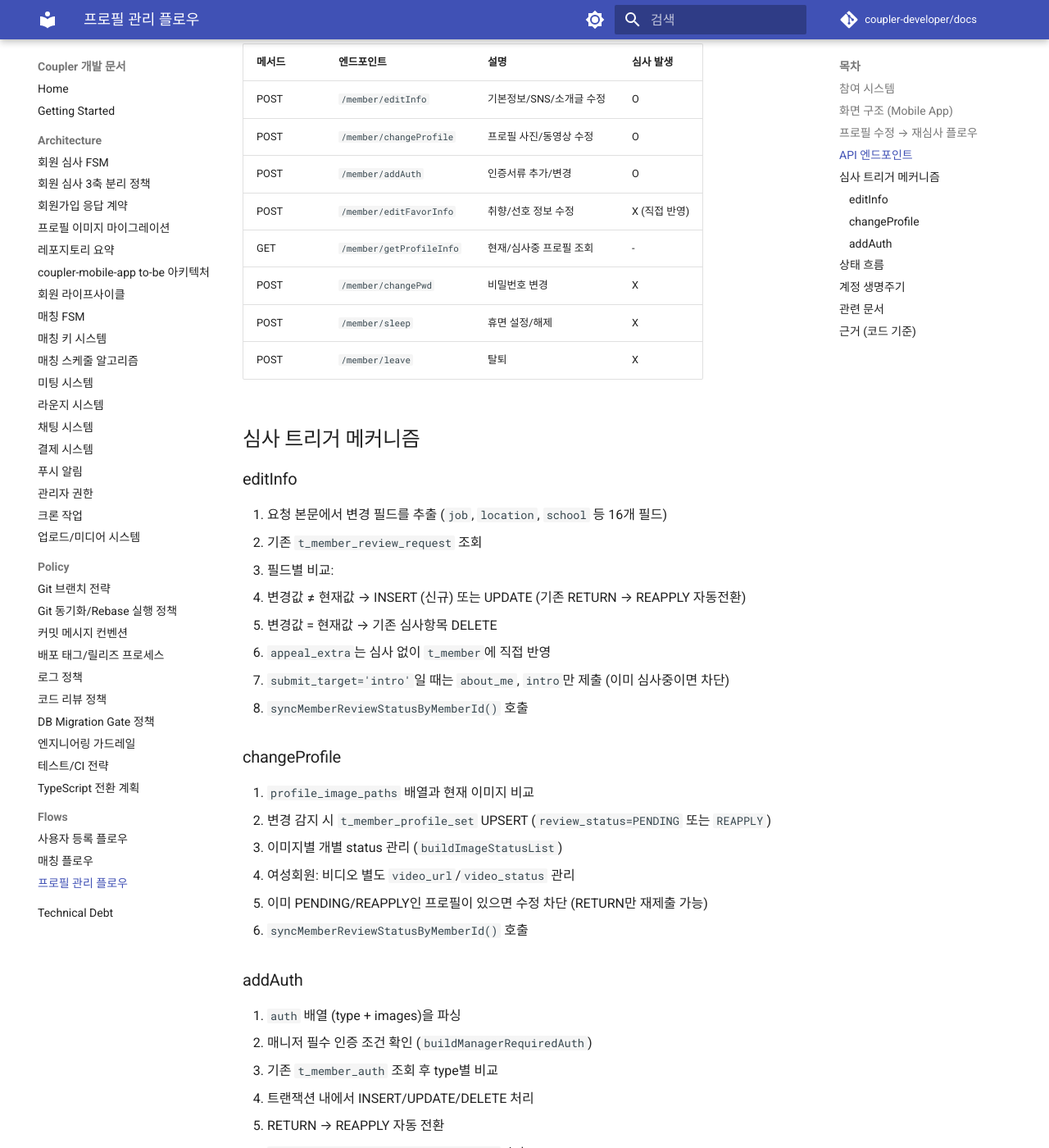
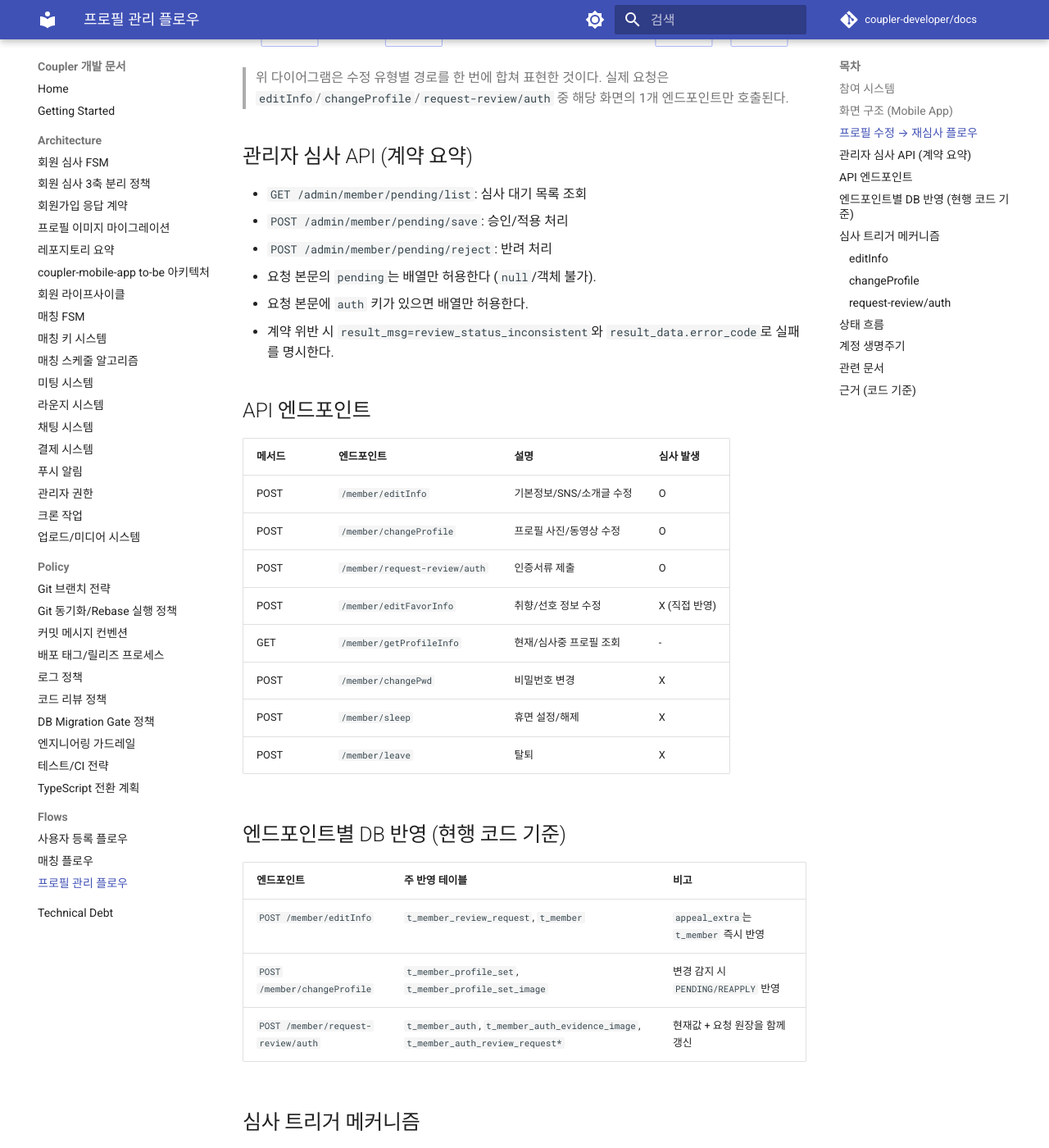
Before and after one commit to coupler-developer/docs, an MkDocs documentation site: the page built from content/flows/cross-project/profile-management-flow.md, in a window 1280 px wide and 1400 px high, scrolled down 1337 px. Shown: the whole window at 82% size. Built offline with MkDocs 1.6.1 and Material for MkDocs 9.7.7, drawn with Linux system fonts in a browser that asks for light colours; comment, search, counter and statistics services are not loaded; some of the changed text lies outside the part shown.

Commit message:
docs: align review policy and profile/signup flows

````diff
--- a/content/flows/cross-project/profile-management-flow.md
+++ b/content/flows/cross-project/profile-management-flow.md
@@ -37,8 +37,13 @@ sequenceDiagram
     participant DB as MySQL
     participant Admin as Admin Web
 
-    App->>API: POST /member/editInfo (또는 changeProfile, addAuth)
+    App->>API: POST /member/editInfo
     API->>DB: INSERT/UPDATE t_member_review_request
+    App->>API: POST /member/changeProfile
+    API->>DB: INSERT/UPDATE t_member_profile_set, t_member_profile_set_image
+    App->>API: POST /member/request-review/auth
+    API->>DB: INSERT/UPDATE t_member_auth, t_member_auth_evidence_image
+    API->>DB: INSERT/UPDATE t_member_auth_review_request*
     API->>API: syncMemberReviewStatusByMemberId()
     API->>DB: SELECT v_member_review_status (승격 조건 판정)
     API-->>App: { result_code: 0 }
@@ -46,10 +51,23 @@ sequenceDiagram
 
     Admin->>API: GET /admin/member/pending/list
     API-->>Admin: 심사 대기 목록
-    Admin->>API: POST /admin/member/pending/save
-    API->>DB: UPDATE t_member_review_request (APPROVED/RETURN)
+    Admin->>API: POST /admin/member/pending/save 또는 /admin/member/pending/reject
+    API->>DB: UPDATE t_member_review_request/t_member_profile_set/t_member_auth_review_request*
+    API->>DB: UPDATE t_member_auth* (인증 반영 필요 시)
     API->>API: syncMemberReviewStatusByMemberId()
 ```
+
+> 위 다이어그램은 수정 유형별 경로를 한 번에 합쳐 표현한 것이다.
+> 실제 요청은 `editInfo`/`changeProfile`/`request-review/auth` 중 해당 화면의 1개 엔드포인트만 호출된다.
+
+## 관리자 심사 API (계약 요약)
+
+- `GET /admin/member/pending/list`: 심사 대기 목록 조회
+- `POST /admin/member/pending/save`: 승인/적용 처리
+- `POST /admin/member/pending/reject`: 반려 처리
+- 요청 본문의 `pending`는 배열만 허용한다 (`null`/객체 불가).
+- 요청 본문에 `auth` 키가 있으면 배열만 허용한다.
+- 계약 위반 시 `result_msg=review_status_inconsistent`와 `result_data.error_code`로 실패를 명시한다.
 
 ## API 엔드포인트
 
@@ -57,12 +75,20 @@ sequenceDiagram
 | ------ | ---------------------- | ---------------------- | --------- |
 | POST   | `/member/editInfo`     | 기본정보/SNS/소개글 수정 | O         |
 | POST   | `/member/changeProfile`| 프로필 사진/동영상 수정   | O         |
-| POST   | `/member/addAuth`      | 인증서류 추가/변경        | O         |
+| POST   | `/member/request-review/auth` | 인증서류 제출 | O |
 | POST   | `/member/editFavorInfo`| 취향/선호 정보 수정       | X (직접 반영) |
 | GET    | `/member/getProfileInfo`| 현재/심사중 프로필 조회  | -         |
 | POST   | `/member/changePwd`    | 비밀번호 변경            | X         |
 | POST   | `/member/sleep`        | 휴면 설정/해제           | X         |
 | POST   | `/member/leave`        | 탈퇴                    | X         |
+
+## 엔드포인트별 DB 반영 (현행 코드 기준)
+
+| 엔드포인트 | 주 반영 테이블 | 비고 |
+| --- | --- | --- |
+| `POST /member/editInfo` | `t_member_review_request`, `t_member` | `appeal_extra`는 `t_member` 즉시 반영 |
+| `POST /member/changeProfile` | `t_member_profile_set`, `t_member_profile_set_image` | 변경 감지 시 `PENDING/REAPPLY` 반영 |
+| `POST /member/request-review/auth` | `t_member_auth`, `t_member_auth_evidence_image`, `t_member_auth_review_request*` | 현재값 + 요청 원장을 함께 갱신 |
 
 ## 심사 트리거 메커니즘
 
@@ -86,25 +112,28 @@ sequenceDiagram
 5. 이미 PENDING/REAPPLY인 프로필이 있으면 수정 차단 (RETURN만 재제출 가능)
 6. `syncMemberReviewStatusByMemberId()` 호출
 
-### addAuth
+### request-review/auth
 
 1. `auth` 배열 (type + images)을 파싱
 2. 매니저 필수 인증 조건 확인 (`buildManagerRequiredAuth`)
-3. 기존 `t_member_auth` 조회 후 type별 비교
-4. 트랜잭션 내에서 INSERT/UPDATE/DELETE 처리
-5. RETURN → REAPPLY 자동 전환
-6. `syncMemberReviewStatusByMemberId()` 호출
+3. 기존 `t_member_auth`/`t_member_auth_evidence_image` 조회 후 type별 비교
+4. 트랜잭션 내에서 `t_member_auth` 및 증빙 이미지 INSERT/UPDATE/DELETE 처리
+5. 변경분을 기준으로 `t_member_auth_review_request*` 원장을 UPSERT(또는 활성 요청 CANCELLED)
+6. `RETURN` 재제출 시 요청 원장(`request_status`)을 `REAPPLY` 전이로 기록
+7. 서버가 `member.status`에서 `request_origin`을 계산하고 `syncMemberReviewStatusByMemberId()` 호출
 
 ## 상태 흐름
 
 ```
 프로필 수정 제출
     ↓
-[PENDING/REAPPLY] t_member_review_request / t_member_profile_set / t_member_auth
+[PENDING/REAPPLY] t_member_review_request / t_member_profile_set / t_member_auth_review_request*
+    ↓
+[현재값 반영] t_member_auth* (인증 제출/심사 처리 시 동기 반영)
     ↓ syncMemberReviewStatusByMemberId()
 [v_member_review_status 기준 상태 산출]
     ↓ (관리자 심사)
-[APPROVED] → v_member_review_status에 반영
+[APPROVED] → 인증 현재값(`t_member_auth*`) 반영 + v_member_review_status 반영
 [RETURN] → 앱에서 반려 항목 표시, 재수정 유도 (REAPPLY로 재제출)
 ```
 
@@ -123,6 +152,7 @@ sequenceDiagram
 ## 관련 문서
 
 - [회원 심사 FSM](../../architecture/member-review-fsm.md)
+- [회원 심사 3축 분리 정책](../../architecture/member-review-axis-policy.md)
 - [회원 생명주기](../../architecture/member-lifecycle.md)
 - [사용자 등록 플로우](user-registration-flow.md)
 
````
Also changed, not shown: content/architecture/member-review-axis-policy.md (+2 -5 lines), content/flows/cross-project/user-registration-flow.md (+32 -10 lines).
